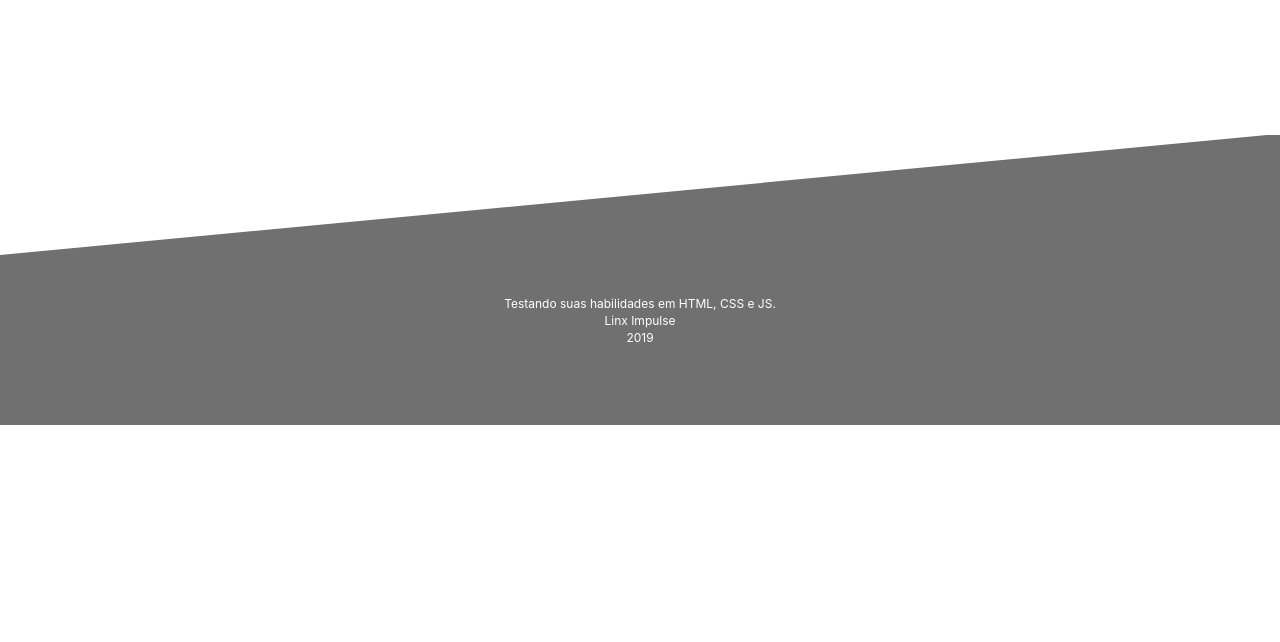
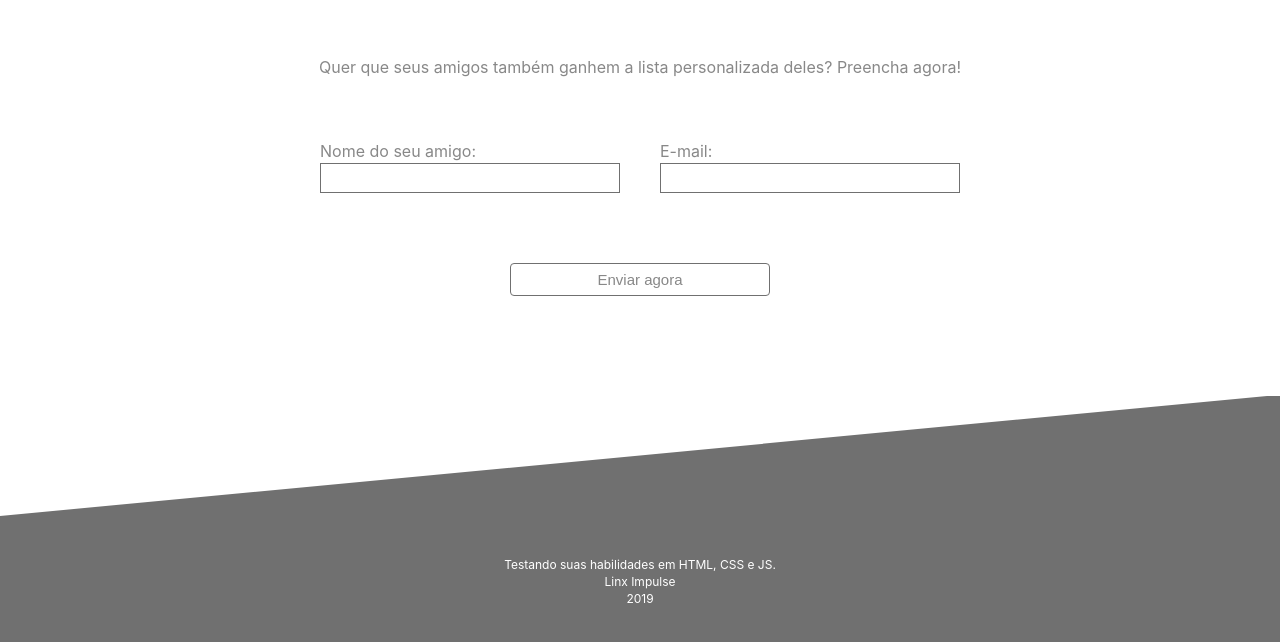
Before and after one commit to BarbaraGuimaraes21/sprint-m5, a React (Vite) app in the folder sprint-m5/: page / in a window 1280 px wide. Shown: the part 2044-2686 px from the top of the page. Before the commit the page ends 2469 px from the top, so only its background shows below. Built offline with nearby package versions, Linux system fonts and the light colour scheme.

Commit message:
criado código de inputs de compartilhe novidades e estilizado

```diff
--- a/sprint-m5/src/App.jsx
+++ b/sprint-m5/src/App.jsx
@@ -1,4 +1,5 @@
 import './App.css'
+import InputCompartilhe from './component/Compartilhe/InputCompartilhe'
 import Footer from './component/Footer/Footer'
 import Form from './component/Form/form'
 import Header from './component/Header/Header'
@@ -11,6 +12,7 @@ function App() {
       <Header/>
       <Form/>
       <Section/>
+      <InputCompartilhe/>
       <Footer/>
     </div>
   )
--- /dev/null
+++ b/sprint-m5/src/component/Compartilhe/InputCompartilhe.jsx
@@ -0,0 +1,30 @@
+import React from 'react'
+import Label from '../Label/Label'
+import S from './InputCompartilhe.module.css'
+
+const InputCompartilhe = () => {
+    return (
+        <div>
+        <p className={S.p}>Quer que seus amigos também ganhem a lista personalizada deles? Preencha agora!</p>
+        <div className={S.form}>
+            <div className={S.divInput}>
+            <form>
+                <Label className={S.textlabel} texto={"Nome do seu amigo:"}/>
+                <input className={S.input} type="text" required/>
+            </form>
+            </div>
+            <div className={S.divInput}>
+                <form action="">
+                <Label className={S.textlabel} texto={"E-mail:"}/>
+                <input className={S.input} type="email" required/>
+                </form>
+            </div>
+        </div>
+        <div className={S.divBtn}>
+        <button className={S.btn}>Enviar agora</button>
+        </div>
+        </div>
+    )
+}
+
+export default InputCompartilhe
--- /dev/null
+++ b/sprint-m5/src/component/Compartilhe/InputCompartilhe.module.css
@@ -0,0 +1,59 @@
+.textlabel{
+    margin: 20px;
+}
+
+.descricao {
+    text-align: left;
+    letter-spacing: 0px;
+    color: #888888;
+    opacity: 1;
+}
+
+.input {
+    width: 300px;
+    height: 30px;
+    background: #FFFFFF 0% 0% no-repeat padding-box;
+    border: 1px solid #707070;
+    opacity: 1;
+}
+
+.p {
+    display: flex;
+    align-items: center;
+    justify-content: center;
+    margin-top: -80px;
+    padding-bottom: 40px;
+    letter-spacing: 0px;
+    color: #888888;
+    opacity: 1;
+}
+
+.form {
+    display: flex;
+    align-items: center;
+    justify-content: center;
+}
+
+.divBtn {
+    display: flex;
+    align-items: center;
+    justify-content: center;
+    padding-top: 50px;
+    padding-bottom: 100px;
+}
+
+.divInput{
+    margin: 20px;
+}
+
+.btn {
+    width: 260px;
+    height: 33px;
+    background: #FFFFFF 0% 0% no-repeat padding-box;
+    border: 1px solid #707070;
+    border-radius: 4px;
+    opacity: 1;
+    cursor: pointer;
+    color: #888888;
+    font-size: 15px;
+}
```
